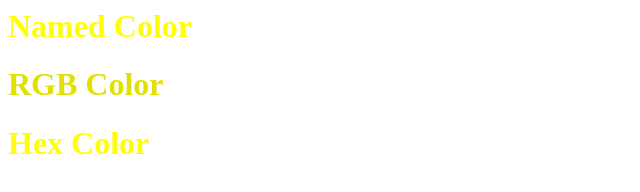
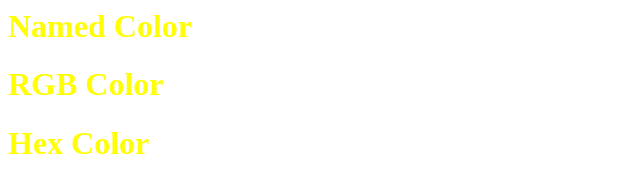
Before and after one commit to knightmoves-schools/014-color-Jrey433, a website: page index.html in a window 1280 px wide. Shown: the whole page, without its empty margins (0-640 px from the left). Drawn offline with Linux system fonts and the light colour scheme.

Commit message:
Change rgb color value from (225, 225, 0) to (255, 255, 0)

```diff
--- a/index.html
+++ b/index.html
@@ -8,7 +8,7 @@
         }
 
         .rgb-color {
-            color:  rgb(225, 225, 0);
+            color:  rgb(255, 255, 0);
         }
 
         .hex-color {
```
